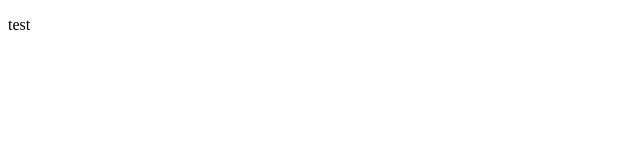
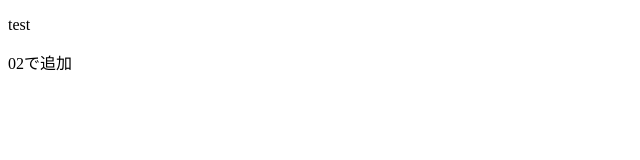
Before and after one commit to tomohiko-hasegawa/test, a plain HTML site: page index.html in a window 1280 px wide. Shown: the full height of the page, 0-640 px from the left. Drawn offline with Linux system fonts and the light colour scheme.

Commit message:
index編集

```diff
--- a/index.html
+++ b/index.html
@@ -6,5 +6,6 @@
   </head>
   <body>
     <p>test</p>
+    <p>02で追加</p>
   </body>
 </html>
```
